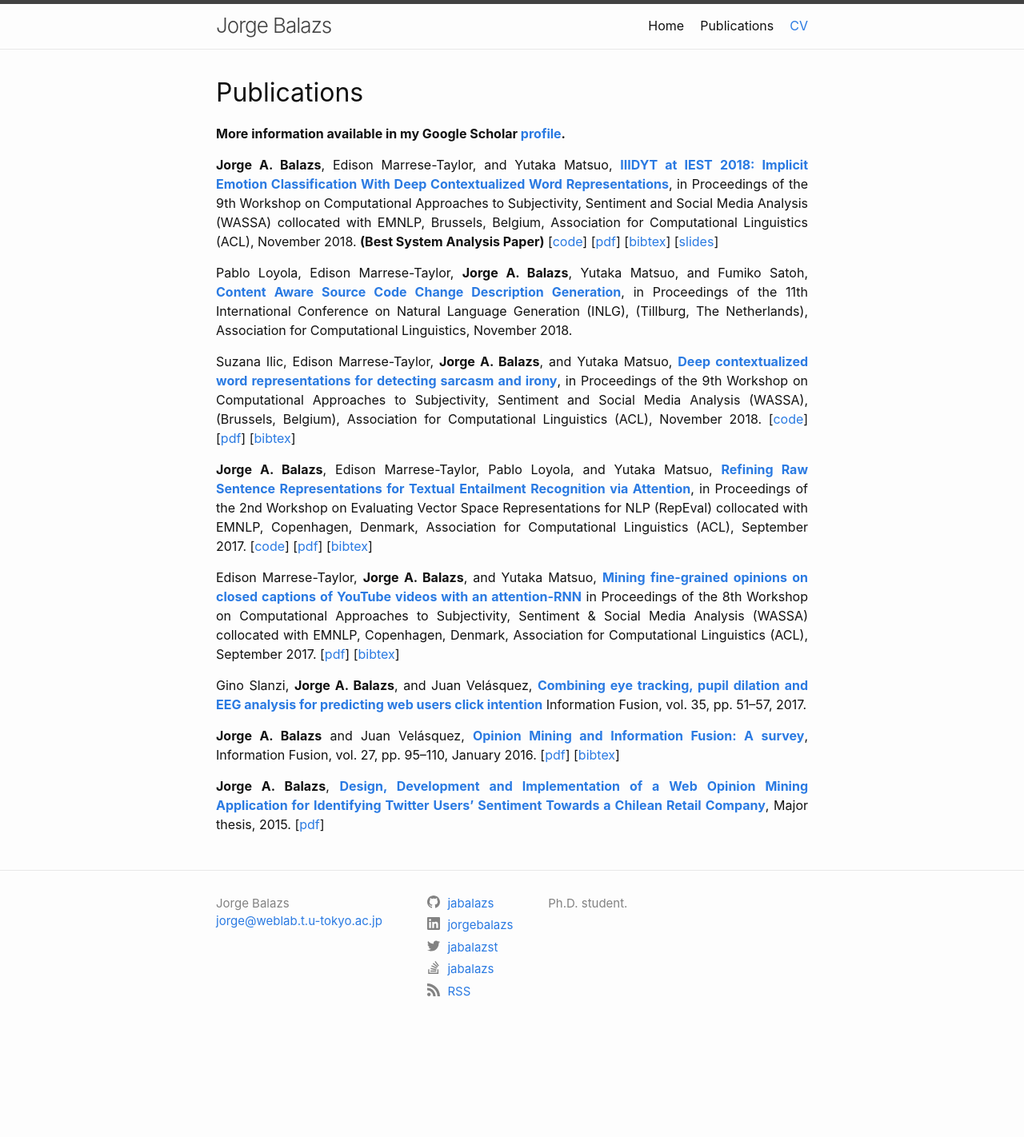
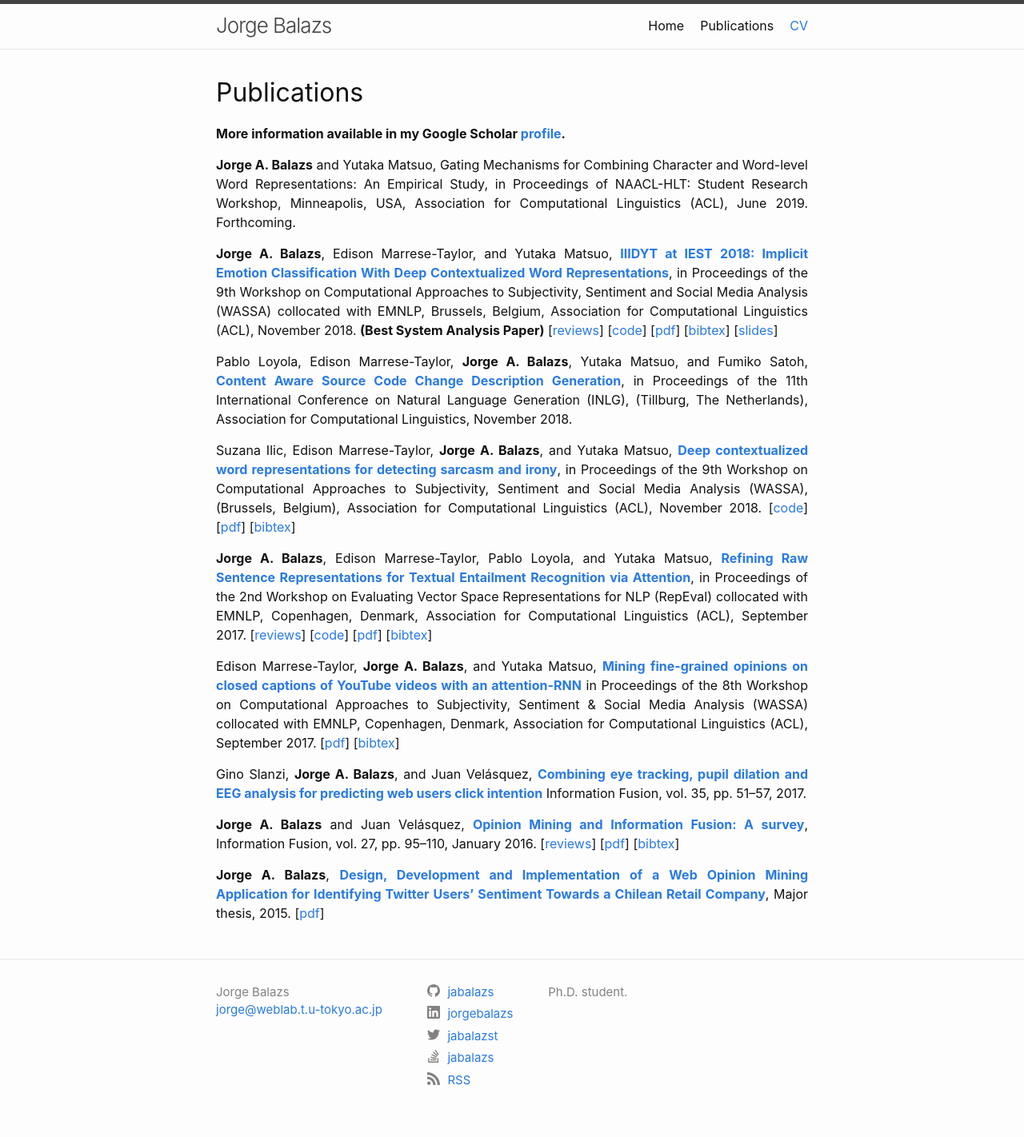
Before and after one commit to jabalazs/jabalazs.github.io, a Jekyll site: the page built from publications.md, in a window 1280 px wide. Shown: the whole page at 80% size. Built offline with Jekyll 4.4.1, drawn with Linux system fonts in a browser that asks for light colours; before the commit the page ends 1311 px from its top, so only the background shows below that.

Commit message:
Update publication list, add reviews to my first-author papers

```diff
--- a/publications.md
+++ b/publications.md
@@ -8,13 +8,20 @@ title: Publications
 **More information available in my Google Scholar
 [profile](https://scholar.google.com/citations?user=Iqr7zaQAAAAJ).**
 
+__Jorge A. Balazs__ and Yutaka Matsuo, Gating Mechanisms for Combining Character
+and Word-level Word Representations: An Empirical Study, in Proceedings of
+NAACL-HLT: Student Research Workshop, Minneapolis, USA, Association for
+Computational Linguistics (ACL), June 2019. Forthcoming.
+
 __Jorge A. Balazs__, Edison Marrese-Taylor, and Yutaka Matsuo, [__IIIDYT at IEST
 2018: Implicit Emotion Classification With Deep Contextualized Word
 Representations__](https://aclanthology.info/papers/W18-6208/w18-6208), in
 Proceedings of the 9th Workshop on Computational Approaches to Subjectivity,
 Sentiment and Social Media Analysis (WASSA) collocated with EMNLP, Brussels,
 Belgium, Association for Computational Linguistics (ACL), November 2018. **(Best
-System Analysis Paper)** [[code](https://github.com/jabalazs/implicit_emotion)]
+System Analysis Paper)**
+[[reviews](https://github.com/jabalazs/implicit_emotion/blob/master/paper/reviews/reviews.md)]
+[[code](https://github.com/jabalazs/implicit_emotion)]
 [[pdf](assets/papers/iest_2018.pdf)] [[bibtex](assets/papers/iest_2018.bib)]
 [[slides](https://goo.gl/Gg3Pxk)]
 
@@ -31,14 +38,19 @@ irony__](https://aclanthology.info/papers/W18-6202/w18-6202), in Proceedings of
 the 9th Workshop on Computational Approaches to Subjectivity, Sentiment and
 Social Media Analysis (WASSA), (Brussels, Belgium), Association for
 Computational Linguistics (ACL), November 2018.
-[[code](https://github.com/epochx/elmo4irony)] [[pdf](assets/papers/elmo_irony.pdf)] [[bibtex](assets/papers/elmo_irony.bib)]
+[[code](https://github.com/epochx/elmo4irony)]
+[[pdf](assets/papers/elmo_irony.pdf)] [[bibtex](assets/papers/elmo_irony.bib)]
 
 __Jorge A. Balazs__, Edison Marrese-Taylor, Pablo Loyola, and Yutaka Matsuo,
 [__Refining Raw Sentence Representations for Textual Entailment Recognition via
-Attention__](https://aclanthology.info/papers/W17-5310/w17-5310), in Proceedings of the
-2nd Workshop on Evaluating Vector Space Representations for NLP (RepEval)
+Attention__](https://aclanthology.info/papers/W17-5310/w17-5310), in Proceedings
+of the 2nd Workshop on Evaluating Vector Space Representations for NLP (RepEval)
 collocated with EMNLP, Copenhagen, Denmark, Association for Computational
-Linguistics (ACL), September 2017. [[code](https://github.com/jabalazs/repeval_rivercorners)]  [[pdf](assets/papers/refining_raw_sentences.pdf)] [[bibtex](assets/papers/refining_raw_sentences.bib)]
+Linguistics (ACL), September 2017.
+[[reviews](https://github.com/jabalazs/repeval/blob/master/paper/reviews/reviews.md)]
+[[code](https://github.com/jabalazs/repeval_rivercorners)]
+[[pdf](assets/papers/refining_raw_sentences.pdf)]
+[[bibtex](assets/papers/refining_raw_sentences.bib)]
 
 Edison Marrese-Taylor, __Jorge A. Balazs__, and Yutaka Matsuo, [__Mining
 fine-grained opinions on closed captions of YouTube videos with an
@@ -56,11 +68,13 @@ vol. 35, pp. 51–57, 2017.
 
 __Jorge A. Balazs__ and Juan Velásquez, [__Opinion Mining and Information
 Fusion: A survey__](http://dx.doi.org/10.1016/j.inffus.2015.06.002), Information
-Fusion, vol. 27, pp. 95–110, January 2016. [<a
-href="assets/papers/if_om_paper.pdf">pdf</a>] [<a
-href="assets/papers/if_om_paper.bib">bibtex</a>]
+Fusion, vol. 27, pp. 95–110, January 2016.
+[[reviews](https://gist.github.com/jabalazs/8c92f38af185d3c95e360fceb5330813)]
+[[pdf](assets/papers/if_om_paper.pdf)]
+[[bibtex](assets/papers/if_om_paper.bib)]
 
 __Jorge A. Balazs__, [__Design, Development and Implementation of a Web Opinion
 Mining Application for Identifying Twitter Users’ Sentiment Towards a Chilean
 Retail Company__](http://repositorio.uchile.cl/handle/2250/137769), Major
-thesis, 2015. [<a href="assets/Thesis-Jorge-Balazs.pdf">pdf</a>]
+thesis, 2015.
+[[pdf](assets/Thesis-Jorge-Balazs.pdf)]
```
